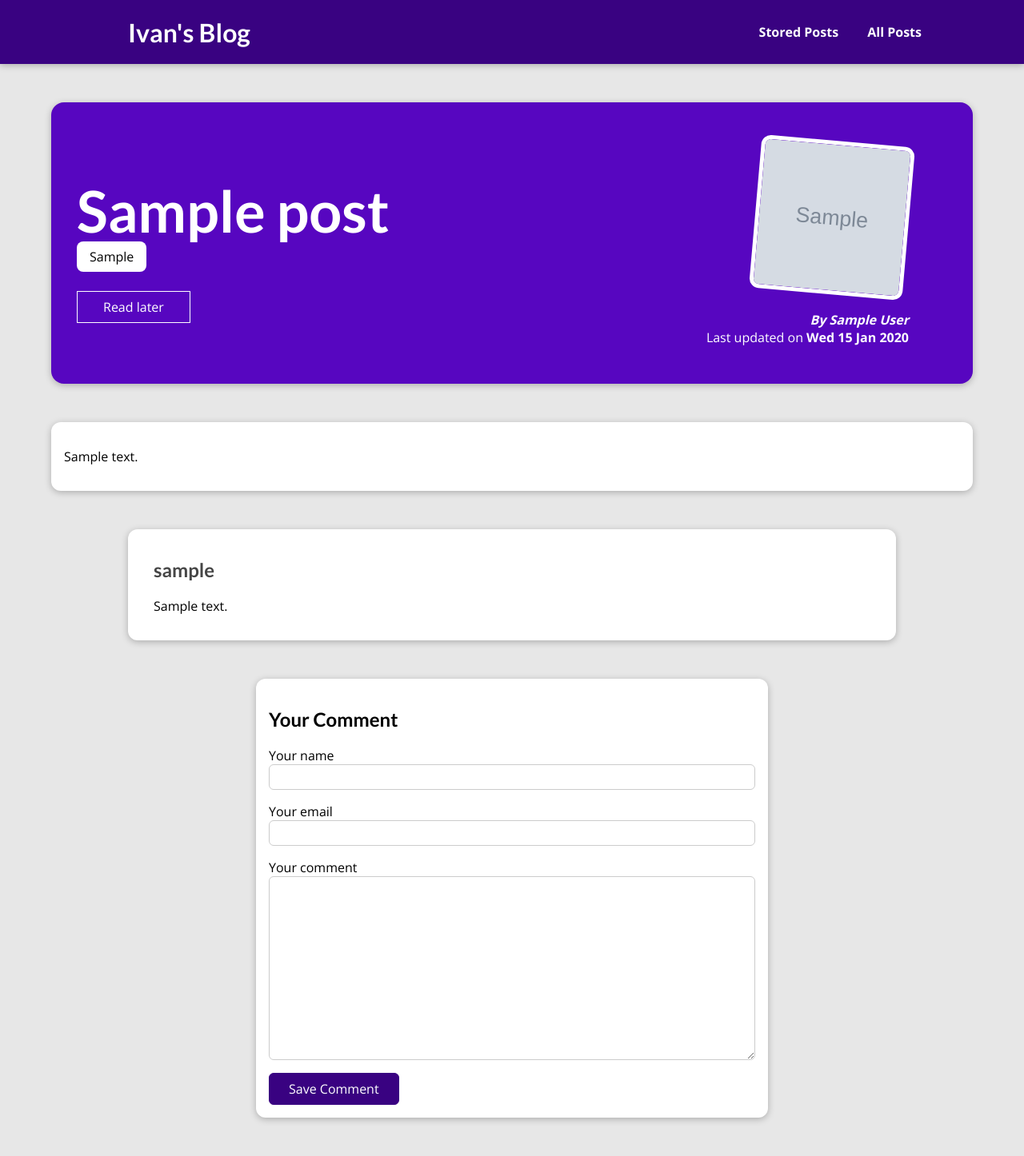
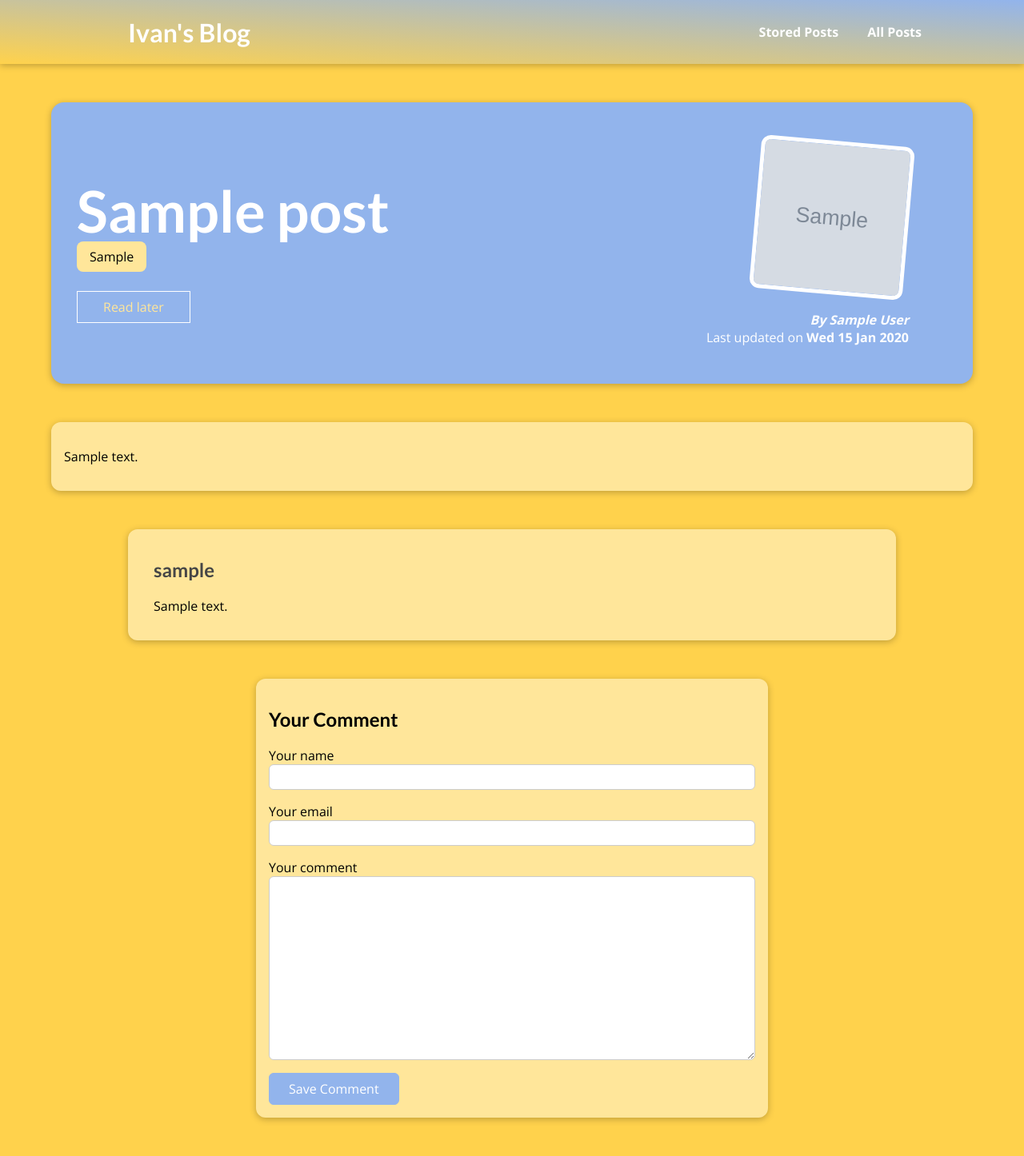
Before and after one commit to IvanBondarenkoIT/my_site, a Django app: a page that uses templates/base.html in a window 1280 px wide. Shown: the whole page at 80% size. Run offline with Django 4.2, Linux system fonts and the light colour scheme; tables that the repository leaves empty hold one stand-in row (values such as "Sample post"); grey boxes marked "Sample" are stand-in pictures.

Commit message:
blog app: Painting

```diff
--- a/blog/static/blog/all-posts.css
+++ b/blog/static/blog/all-posts.css
@@ -1,9 +1,9 @@
 body {
-  background-color: #e7e7e7;
+  background-color: #FFD24C;
 }
 
 #main-navigation {
-  background-color: #390281;
+  background: linear-gradient(to right top, #FFD24C, #92B4EC);
   box-shadow: 0 2px 8px rgba(0, 0, 0, 0.25);
 }
 
@@ -39,5 +39,5 @@ ul {
   transform-origin: center;
   box-shadow: 0 2px 8px rgba(0, 0, 0, 0.25);
   border-radius: 12px;
-  background-color: white;
+  background-color: #FFE69A;
 }
--- a/blog/static/blog/post-detail.css
+++ b/blog/static/blog/post-detail.css
@@ -1,9 +1,9 @@
 body {
-  background-color: #e7e7e7;
+  background-color: #FFD24C;
 }
 
 #main-navigation {
-  background-color: #390281;
+  background: linear-gradient(to right top, #FFD24C, #92B4EC);
   box-shadow: 0 2px 8px rgba(0, 0, 0, 0.25);
 }
 
@@ -13,7 +13,7 @@ body {
   width: 90%;
   max-width: 90rem;
   border-radius: 16px;
-  background-color: #5706c0;
+  background-color: #92B4EC;
   position: relative;
   box-shadow: 0 2px 8px rgba(0, 0, 0, 0.25);
   height: 22rem;
@@ -66,29 +66,29 @@ body {
   border: 1px solid white;
   padding: 0.5rem 2rem;
   font: inherit;
-  color: white;
+  color: #FFE69A;
   cursor: pointer;
 }
 
 #read-later button:hover,
 #read-later button:active {
-  background-color: white;
-  color: #390281;
+  background-color: #FFE69A;
+  color: #92B4EC;
 }
 
 main {
   width: 90%;
   max-width: 90rem;
   margin: 3rem auto;
-  background-color: white;
+  background-color: #FFE69A;
   padding: 1rem;
   border-radius: 12px;
   box-shadow: 0 2px 8px rgba(0, 0, 0, 0.25);
 }
 
 .tag {
-  background-color: white;
-  text-color: #390281;
+  background-color: #FFE69A;
+  text-color: #92B4EC;
   padding: 0.5rem 1rem;
   border-radius: 8px;
 }
@@ -98,16 +98,16 @@ main {
   width: 90%;
   max-width: 40rem;
   border-radius: 12px;
-  background-color: white;
+  background-color: #FFE69A;
   box-shadow: 0 2px 8px rgba(0, 0, 0, 0.25);
   padding: 1rem
 }
 
 #comment-form button {
   font:inherit;
-  background-color: #390281;
+  background-color: #92B4EC;
   color: white;
-  border: 1px solid #390281;
+  border: 1px solid #92B4EC;
   padding: 0.5rem 1.5rem;
   border-radius: 6px;
   cursor: pointer;
@@ -115,8 +115,8 @@ main {
 
 #comment-form button:hover,
 #comment-form button:active {
-  background-color: #4f0ba7;
-  border-color: #4f0ba7;
+  background-color: #92B4EC;
+  border-color: #92B4EC;
 }
 
 .form-control {
@@ -180,7 +180,7 @@ main {
   width: 90%;
   max-width: 60rem;
   border-radius: 12px;
-  background-color: white;
+  background-color: #FFE69A;
   box-shadow: 0 2px 8px rgba(0, 0, 0, 0.25);
   padding: 1rem 2rem
 }
--- a/static/app.css
+++ b/static/app.css
@@ -40,7 +40,7 @@ h3 {
 
 #main-navigation a:hover,
 #main-navigation a:active {
-  color: #cf79f1;
+  color: #FFD24C;
 }
 
 #main-navigation h1 a:hover,
```
Also changed, not shown: blog/static/blog/index.css (+10 -6 lines), blog/static/blog/post.css (+4 -3 lines), blog/static/blog/stored-posts.css (+7 -3 lines).
